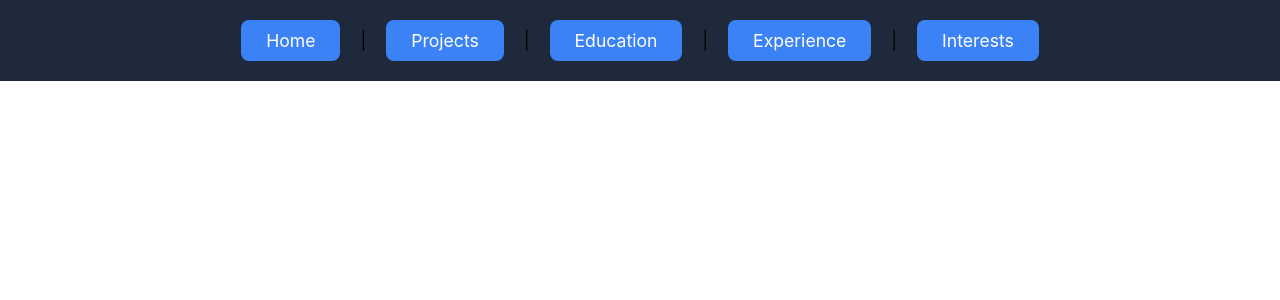
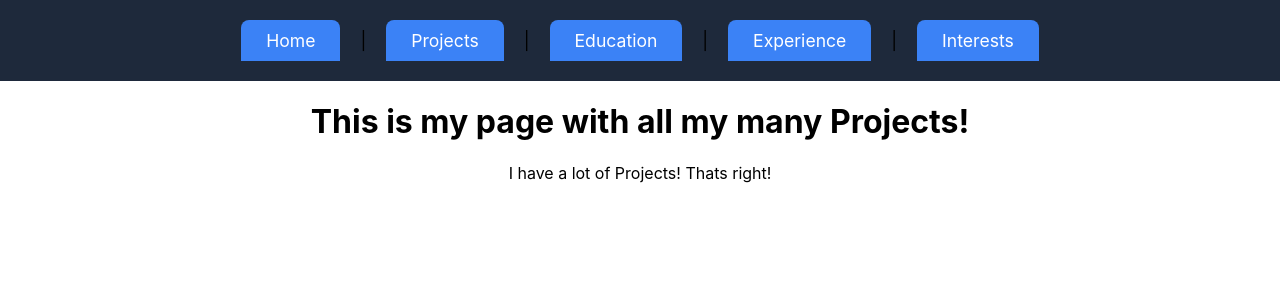
Before and after one commit to M3n0nJ0rn3y/WebHome, a React (Create React App) app: page /pages/Projects in a window 1280 px wide. Shown: the top 300 px of the page. Built offline with nearby package versions, Linux system fonts and the light colour scheme.

Commit message:
Dropdown button is cooked, but Im about to make some real changes. So Im pushing the working part of the code

```diff
--- a/src/App.css
+++ b/src/App.css
@@ -51,19 +51,52 @@ nav {
   background-color: #3B82F6;
   color: white;
   text-decoration: none;
-  border-radius: 8px;
+  border-radius: 8px 8px 0px 0px;
   padding: 10px 25px;
   margin: 0 15px;
-  position: rel;
-  transition: transform 0.3s, margin 0.3s, padding 0.7s ease;
+  position: relative;
+  transition: transform 0.3s , padding 0.3s, margin 0.3s ease;
+  /*transition: transform 0.3s, margin 0.3s, padding 0.7s ease;*/
 }
 
 .my-button:hover {
-  margin: 0 40px;
-  padding: 10px 80px;
-  padding-bottom: 100px;
-  transform: scale(1.3);
+  margin: 0px 50px;
+  padding: 10px 120px;
   background-color: #1E40AF;
   border-color: #1E293B;
   background-position: right bottom;
 }
+
+.dropdown {
+  position: relative;
+  display: inline-block;
+}
+
+.dropdown-content {
+  padding: 0px 80px;
+  margin: 0px 50px;
+  display: none;
+  position: absolute;
+  left: 0; /* For some reason these these lines are needed to center the dropdown. Find out why they fix the issue. */
+  right: 0;
+  top: 100%;
+  background-color: #1E40AF;
+  z-index: 50;
+  min-width: 80px;
+  border-radius: 0px 0px 10px 10px;
+
+}
+
+.dropdown-content a {
+  color: white;
+  text-decoration: none;
+  display: block;
+}
+
+.dropdown-content a:hover {
+  background-color: #61dafb;
+}
+
+.dropdown:hover .dropdown-content {
+  display: block;
+}
--- a/src/App.tsx
+++ b/src/App.tsx
@@ -1,13 +1,14 @@
 import { Routes, Route, Link } from "react-router-dom";
-import Get_Education from "./subpages/Education";
-import Get_Projects from "./subpages/Projects";
-import Get_Experience from "./subpages/Experience";
-import Get_Interests from "./subpages/Interests";
+import Get_Education from "./pages/Education";
+import Get_Projects from "./pages/Projects";
+import Get_Experience from "./pages/Experience";
+import Get_Interests from "./pages/Interests";
 import MyButton from "./costums/myButton";
 import React from 'react';
 import logo from './logo.svg';
 import './App.css';
 import path from "path";
+import Get_SubInterests from "./pages/Interests_subpage/Sub_interests";
 
 const PAGES = [
   // This is very ugly.
@@ -18,10 +19,14 @@ const PAGES = [
         Does this update live on the homeapp container
       </p>
   </header>)},
-  { path: "/subpages/Projects", label: "Projects", element: <Get_Projects /> },
-  { path: "/subpages/Education", label: "Education", element: <Get_Education />},
-  { path: "/subpages/Experience", label: "Experience", element: <Get_Experience /> },
-  { path: "/subpages/Interests", label: "Interests", element: <Get_Interests /> }
+  { path: "/pages/Projects", label: "Projects", element: <Get_Projects /> },
+  { path: "/pages/Education", label: "Education", element: <Get_Education />},
+  { path: "/pages/Experience", label: "Experience", element: <Get_Experience /> },
+  { path: "/pages/Interests", label: "Interests", element: <Get_Interests /> ,
+    subpages: [
+      {path: "/pages/Interests_subpage/Sub_interests", label: "Sub_Interest_1", element: <Get_SubInterests />}
+    ]
+  }
   //Remember to import the functions before using them here.
 ]
 
@@ -29,10 +34,22 @@ function App() {
   return (
     <div className="App">
       <nav>
-        {PAGES.map((page, i) => (
+        {PAGES.map((page, page_num) => (
           <span key={page.path}>
-            <MyButton to={page.path} label={page.label}/>
-            {i < PAGES.length - 1 && " | "}
+            {page.subpages ? (
+              <div className="dropdown">
+                <MyButton to={page.path} label={page.label}/>
+                <div className="dropdown-content">
+                  {page.subpages.map((sub, sublink_num) => (
+                    <MyButton key={sublink_num} to={sub.path} label={sub.label} />
+                  ))}
+                </div>
+              </div>
+            ) : (
+              <MyButton to={page.path} label={page.label}/>
+            )}
+
+            {page_num < PAGES.length - 1 && " | "}
           </span>
         ))}
       </nav>
@@ -41,6 +58,11 @@ function App() {
         {PAGES.map((page) => (
           <Route key={page.path} path={page.path} element={page.element} />
         ))}
+        {PAGES.filter(page => page.subpages).map((page) =>
+          page.subpages!.map((sub) => (
+            <Route key={sub.path} path={sub.path} element={sub.element} />
+          ))
+        )}
       </Routes>
     </div>
   );
--- /dev/null
+++ b/src/pages/Interests_subpage/Sub_interests.tsx
@@ -0,0 +1,10 @@
+function Get_SubInterests() {
+    return (
+        <div>
+            <h1> This is a subpage of my interestests! </h1>
+            <p> I am testing if this page will appear, and be accessible. </p>
+        </div>
+    );
+}
+
+export default Get_SubInterests;
```
Also changed, not shown: src/pages/Education.tsx (renamed from src/subpages/Education.tsx), src/pages/Experience.tsx (renamed from src/subpages/Experience.tsx), src/pages/Interests.tsx (renamed from src/subpages/Interests.tsx), src/pages/Projects.tsx (renamed from src/subpages/Projects.tsx).
